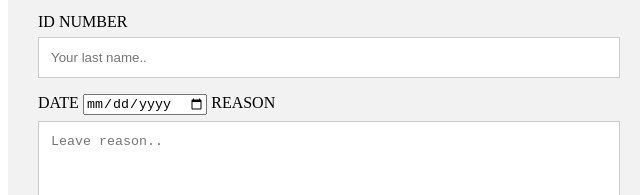
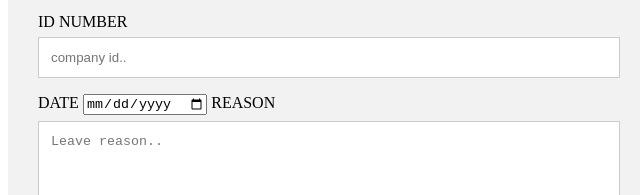
Before and after one commit to NetnNetsolution/NetnNetsolution, a plain HTML site: page index.html in a window 1280 px wide. Shown: the part 213-408 px from the top of the page, 0-640 px from the left. Drawn offline with nearby package versions, Linux system fonts and the light colour scheme.

Commit message:
Update index.html

```diff
--- a/index.html
+++ b/index.html
@@ -20,7 +20,7 @@
               <label for="fname"> NAME </label>
               <input type="text" id="fname" name="name" placeholder="Your name..">
               <label for="lname">ID NUMBER</label>
-              <input type="text" id="lname" name="email" placeholder="Your last name..">
+              <input type="text" id="lname" name="email" placeholder="company id..">
               <label for="country">DATE</label>
               <input type="date" id="country" name="colour" placeholder="01/01/0001">
               <label for="subject">REASON</label>
```
